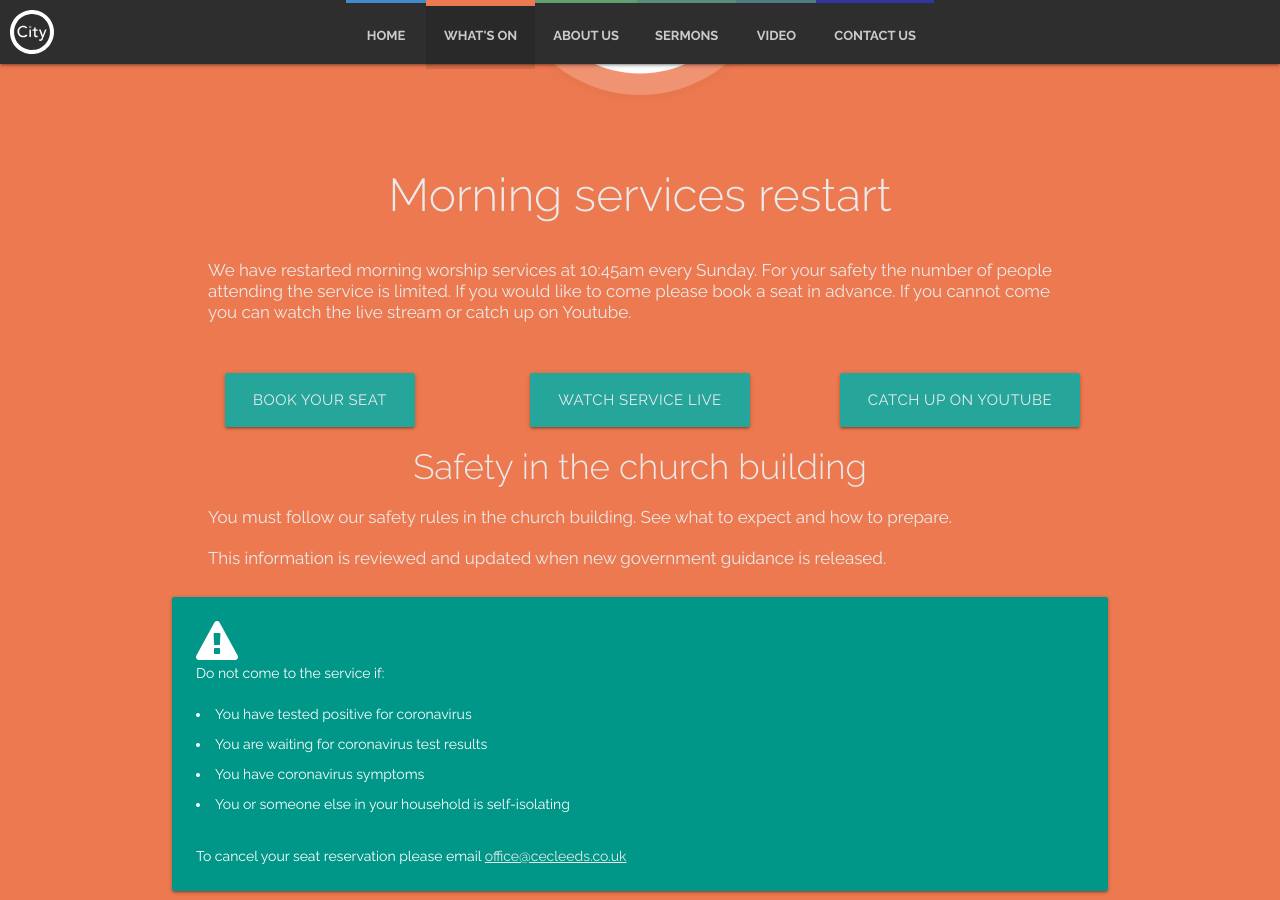
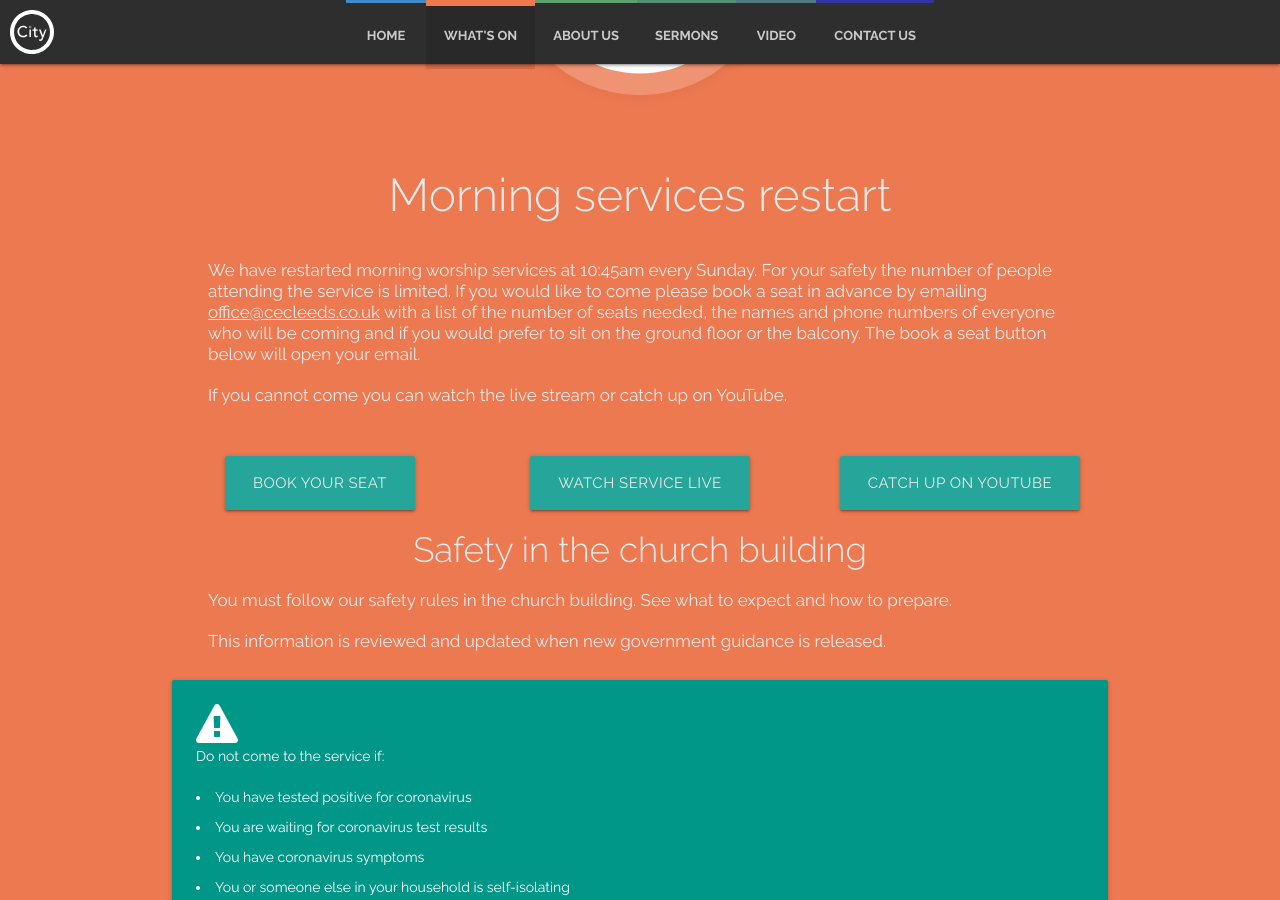
Before and after one commit to woodcock3/citychurch, a Jekyll site: the page built from index.html, in a window 1280 px wide and 900 px high, scrolled down 1049 px. Built offline with Jekyll 4.4.1, drawn with Linux system fonts in a browser that asks for light colours.

Commit message:
Added email address message

```diff
--- a/_posts/2000-01-02-events.md
+++ b/_posts/2000-01-02-events.md
@@ -6,17 +6,19 @@ fa-icon: calendar-check-o
 ---
 
 # Morning services restart
-We have restarted morning worship services at 10:45am every Sunday. For your safety the number of people attending the service is limited. If you would like to come please book a seat in advance. If you cannot come you can watch the live stream or catch up on Youtube.
+We have restarted morning worship services at 10:45am every Sunday. For your safety the number of people attending the service is limited. If you would like to come please book a seat in advance by emailing [office@cecleeds.co.uk](mailto:office@cecleeds.co.uk?Subject=Seat reservation&Body=Hi%0D%0D%0ASeat reservation%0D%0A==============%0D%0D%0ADate attending church service:%0D%0ANumber of seats required:%0D%0ADo you prefer the ground floor, the balcony or no preference:%0D%0D%0AList of first name(s), last name(s) %26 phone number(s) of those coming to the service) with a list of the number of seats needed, the names and phone numbers of everyone who will be coming and if you would prefer to sit on the ground floor or the balcony. The book a seat button below will open your email.
+
+If you cannot come you can watch the live stream or catch up on YouTube.
 
   <div class="row btnlinks">
     <div class="col s12 m4 btnlink">
       <a class="waves-effect waves-light btn-large" href='mailto:office@cecleeds.co.uk?Subject=Seat reservation&Body=Hi%0D%0D%0ASeat reservation%0D%0A==============%0D%0D%0ADate attending church service:%0D%0ANumber of seats required:%0D%0ADo you prefer the ground floor, the balcony or no preference:%0D%0D%0AList of first name(s), last name(s) %26 phone number(s) of those coming to the service:'>Book your seat</a>
     </div>
     <div class="col s12 m4 btnlink">
-      <a class="waves-effect waves-light btn-large" href="https://www.youtube.com/watch?v=w00fs8aVzI0">Watch service live</a>
+      <a class="waves-effect waves-light btn-large" href="youtube/?live=1">Watch service live</a>
     </div>
     <div class="col s12 m4 btnlink">
-      <a class="waves-effect waves-light btn-large" href="youtube/">Catch up on Youtube</a>
+      <a class="waves-effect waves-light btn-large" href="https://www.youtube.com/channel/UCALb0SwFaFdPY2gwOesvb_g/videos">Catch up on Youtube</a>
     </div>
   </div>
 
```
